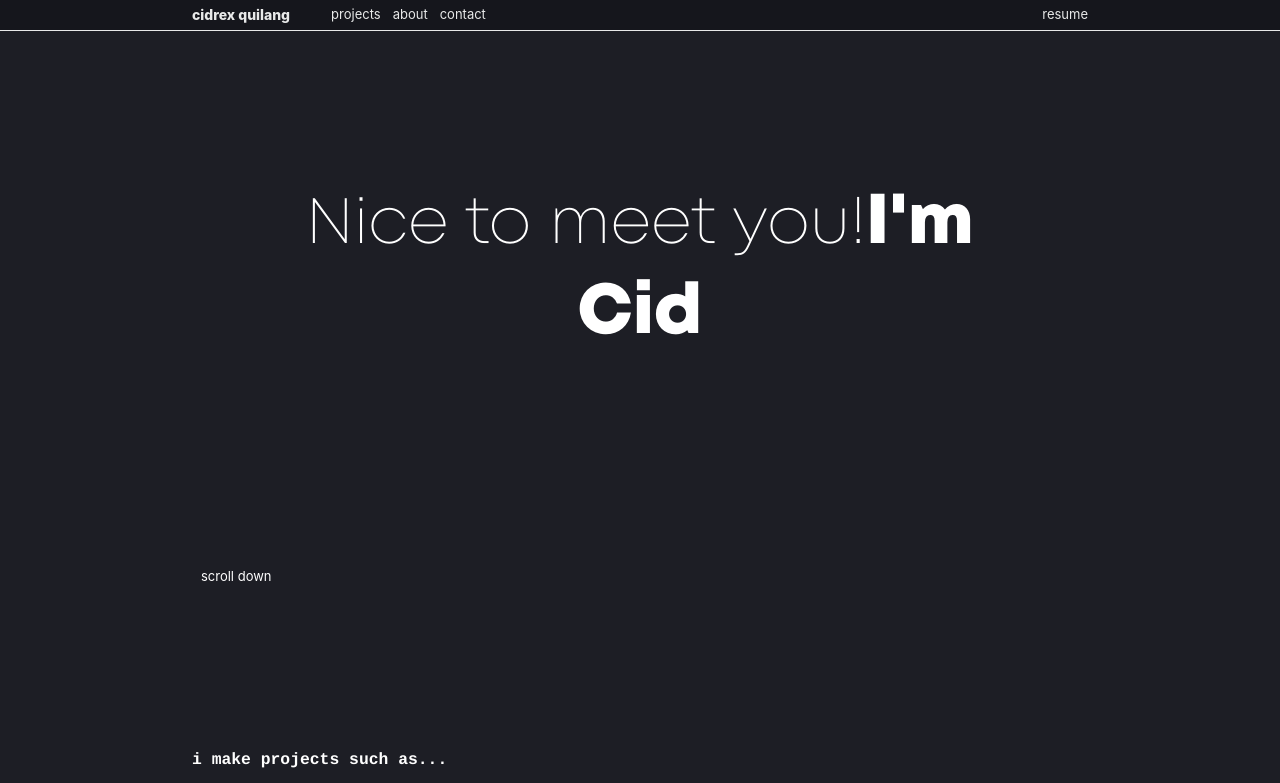
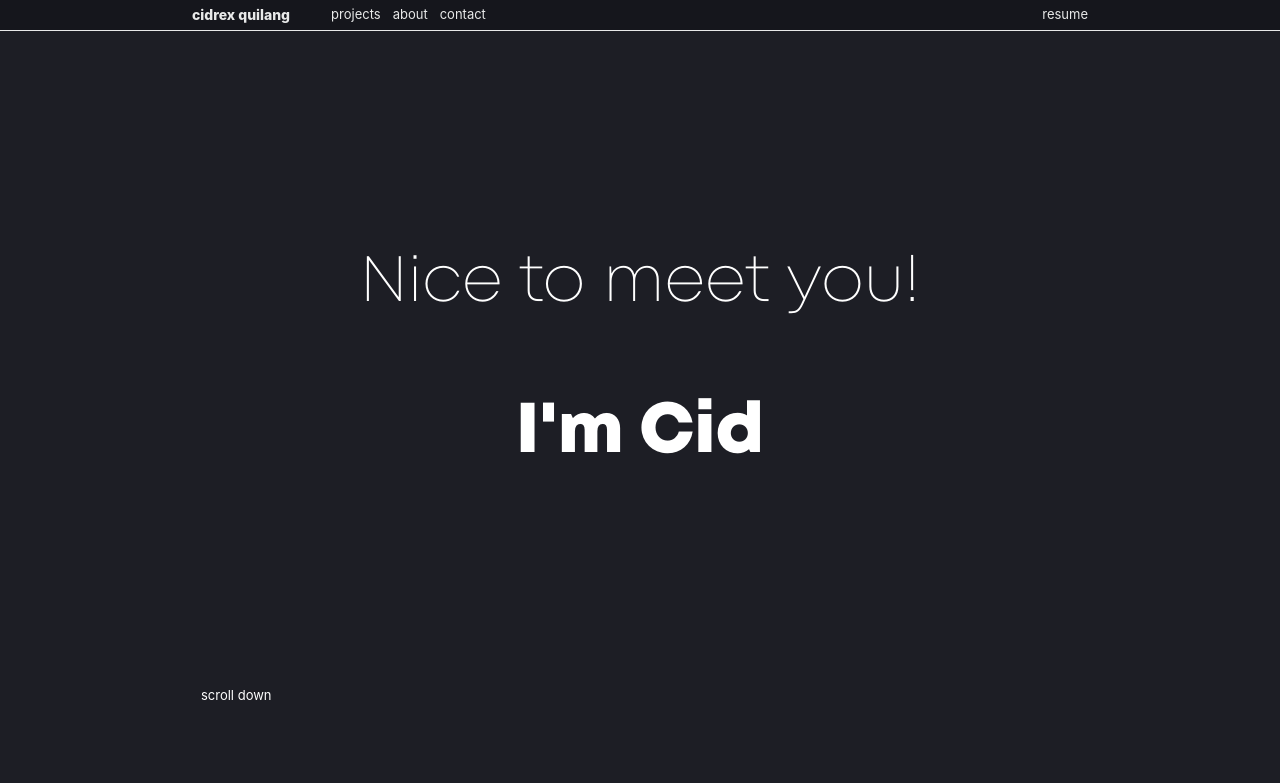
Before and after one commit to hoycid/my-portfolio, a React (Create React App) app: page / in a window 1280 px wide. Shown: the top 783 px of the page. Built offline with nearby package versions, Linux system fonts and the light colour scheme; the HTML template or start-up script is replaced by a standard one.

Commit message:
Fixed greeting message

```diff
--- a/src/App.js
+++ b/src/App.js
@@ -73,7 +73,8 @@ function App() {
       <div className={classes.App}>
         <header>
           <div className={classes["job-title"]}>
-            Nice to meet you!<h1>I'm Cid</h1>
+            <p>Nice to meet you!</p>
+            <h1>I'm Cid</h1>
           </div>
           <div className={classes["job-title-scrolldown"]}>
             <button
```
